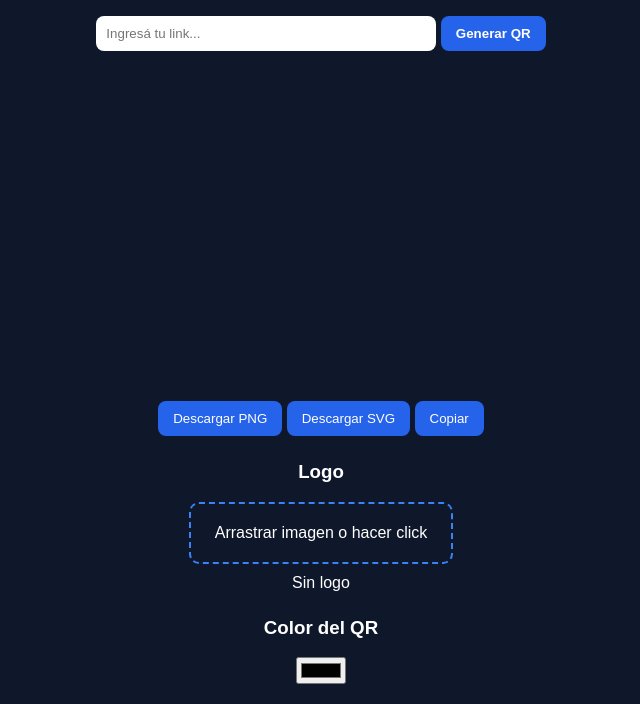
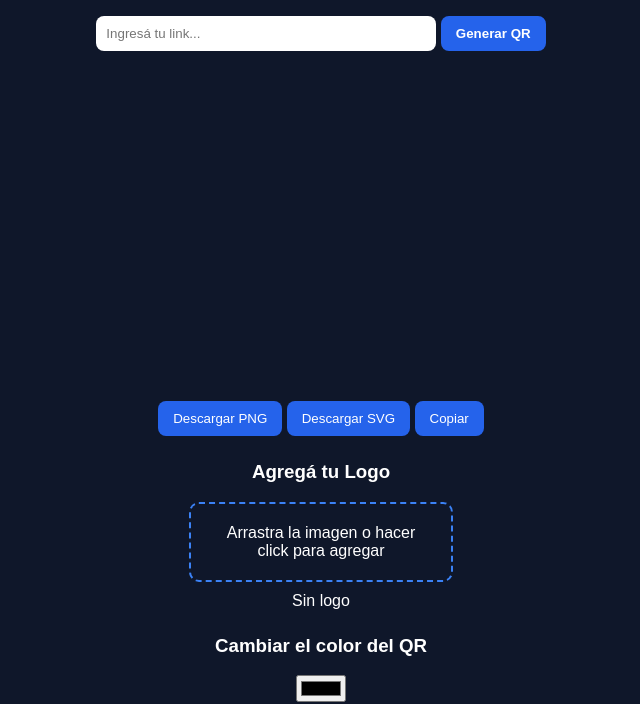
Before and after one commit to lalita635dev-prog/generadorqr, a plain HTML site: page index.html in a window 1280 px wide. Shown: the part 110-814 px from the top of the page, without its empty margins (319-959 px from the left). Drawn offline with Linux system fonts and the light colour scheme; a script that the page names is missing.

```diff
--- a/index.html
+++ b/index.html
@@ -31,15 +31,15 @@
 
   <!-- LOGO -->
   <div class="control-block">
-    <h3>Logo</h3>
-    <div id="dropZone">Arrastrar imagen o hacer click</div>
+    <h3>Agregá tu Logo</h3>
+    <div id="dropZone">Arrastra la imagen o hacer click para agregar</div>
     <input type="file" id="logoInput" accept="image/*" hidden>
     <span id="fileName">Sin logo</span>
   </div>
 
   <!-- COLOR -->
   <div class="control-block">
-    <h3>Color del QR</h3>
+    <h3>Cambiar el color del QR</h3>
     <input type="color" id="colorPicker" value="#000000">
   </div>
 
```
